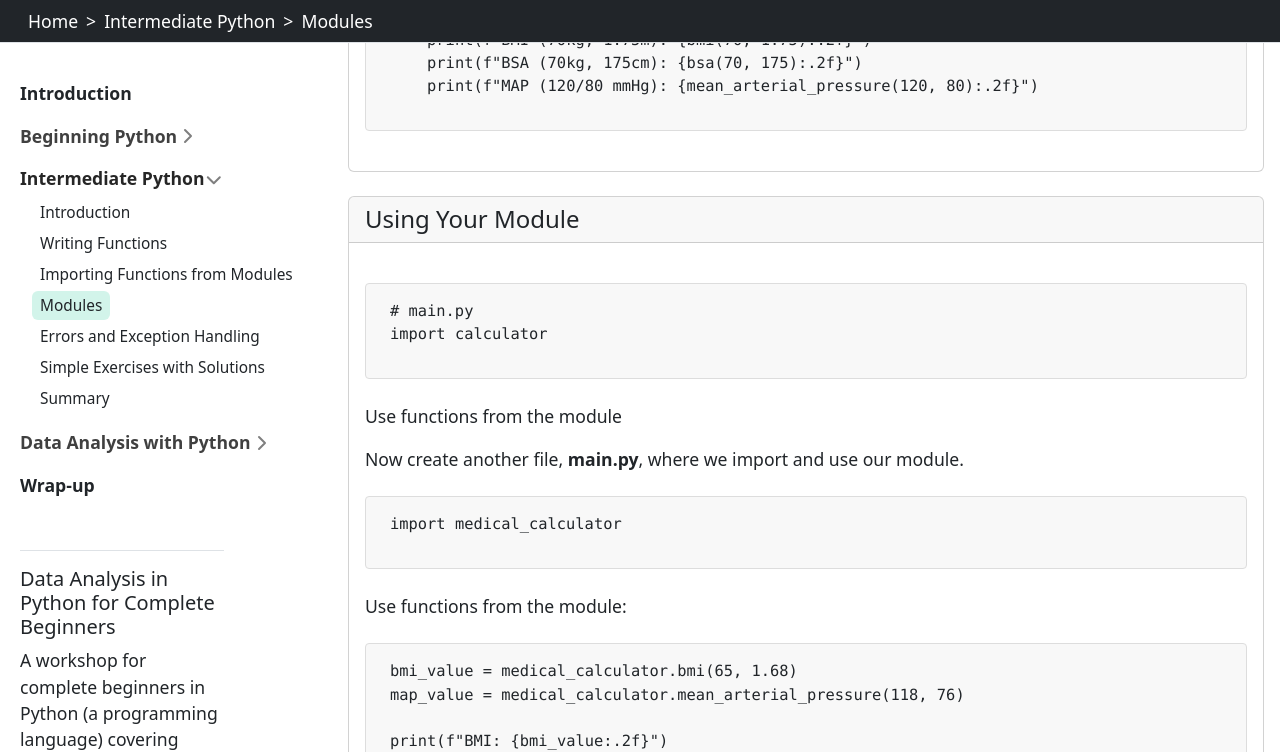
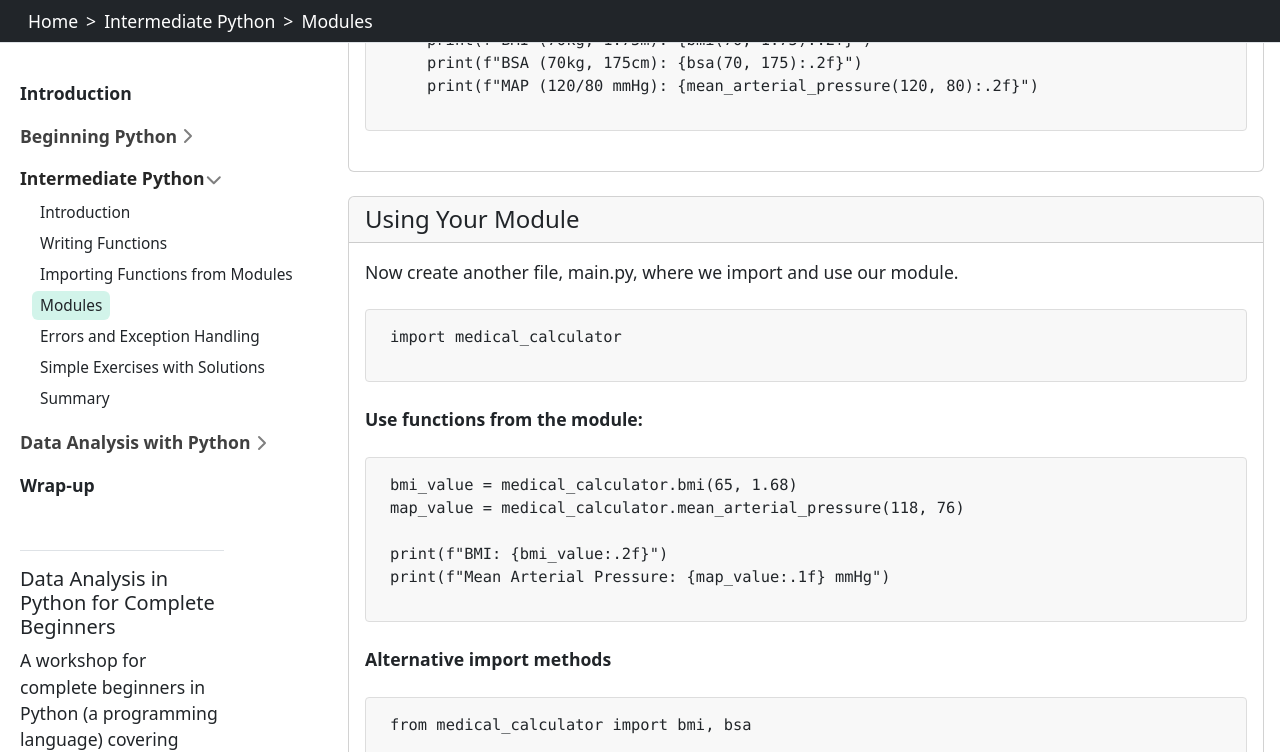
Before and after one commit to jllcalorio/data-analysis-in-python-for-complete-beginners, a Jekyll site: the page built from content/intermediate/modules.md, in a window 1280 px wide and 900 px high, scrolled down 1952 px, cut to the strip 0-752 px from the top of the window. Built offline with Jekyll 4.4.1, drawn with Linux system fonts in a browser that asks for light colours.

Commit message:
minor edits

````diff
--- a/content/intermediate/modules.md
+++ b/content/intermediate/modules.md
@@ -79,20 +79,14 @@
 " %}
 
 {% include question.html header="Using Your Module" text="
-```python
-# main.py
-import calculator
-```
 
-Use functions from the module
-
-Now create another file, **main.py**, where we import and use our module.
+Now create another file, main.py, where we import and use our module.
 
 ```python
 import medical_calculator
 ```
 
-Use functions from the module:
+**Use functions from the module:**
 
 ```python
 bmi_value = medical_calculator.bmi(65, 1.68)
````
